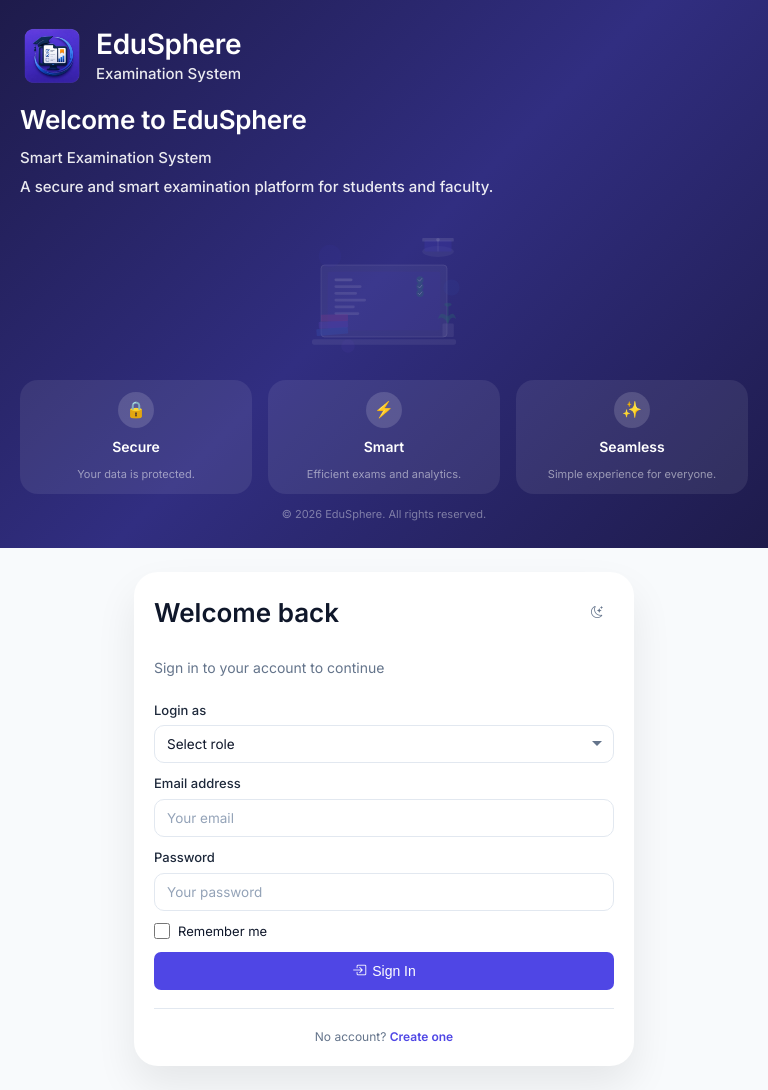
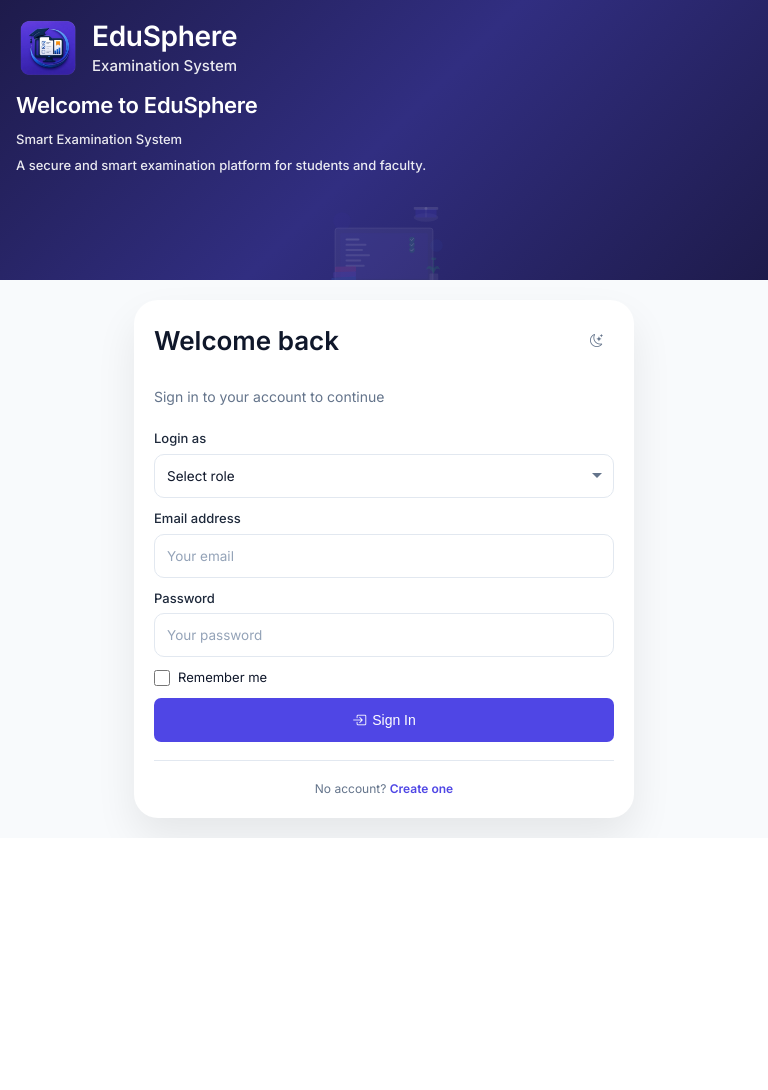
Before and after one commit to Nethinkarakkat/EduSphere, a Flask app: page / in a window 768 px wide. After the commit the page ends 838 px from the top, so only its background shows below. Run offline with Flask 3, Linux system fonts and the light colour scheme.

Commit message:
Improved tablet and mobile design

```diff
--- a/static/css/style.css
+++ b/static/css/style.css
@@ -963,44 +963,64 @@ hr.div { border: none; border-top: 1px solid var(--border-color); margin: 18px 0
   .auth-wrap { flex-direction: column; }
   .auth-panel {
     width: 100%;
-    padding: 24px 20px;
+    padding: 16px;
     min-height: auto;
+    max-height: 35vh;
+    overflow-y: auto;
   }
   .auth-panel::before, .auth-panel::after { display: none; }
-  .auth-logo-section { margin-bottom: 16px; }
-  .auth-logo-img { width: 56px; height: 56px; }
-  .auth-logo-text { font-size: 26px; }
-  .auth-logo-subtext { font-size: 14px; }
-  .auth-welcome-section { margin-bottom: 16px; }
-  .auth-welcome-section h1 { font-size: 26px; }
-  .auth-illustration-section { margin-bottom: 16px; }
-  .auth-illustration { max-width: 180px; }
-  .auth-features { flex-wrap: wrap; }
-  .auth-feat-card { min-width: 120px; padding: 12px; }
-  .auth-feat-card .auth-feat-ico { width: 36px; height: 36px; font-size: 16px; }
-  .auth-footer { padding-top: 12px; }
-  .auth-form-side { padding: 24px 20px; }
+  .auth-logo-section { margin-bottom: 12px; }
+  .auth-logo-img { width: 48px; height: 48px; }
+  .auth-logo-text { font-size: 22px; }
+  .auth-logo-subtext { font-size: 13px; }
+  .auth-welcome-section { margin-bottom: 12px; }
+  .auth-welcome-section h1 { font-size: 22px; }
+  .auth-welcome-section p { font-size: 13px; }
+  .auth-illustration-section { margin-bottom: 12px; }
+  .auth-illustration { max-width: 140px; }
+  .auth-features { gap: 12px; }
+  .auth-feat-card { min-width: 100px; padding: 10px; min-height: 80px; }
+  .auth-feat-card .auth-feat-ico { width: 32px; height: 32px; font-size: 14px; }
+  .auth-feat-title { font-size: 12px; }
+  .auth-feat-desc { font-size: 10px; }
+  .auth-footer { padding-top: 8px; font-size: 10px; }
+  .auth-form-side { padding: 20px 16px; }
   .auth-card { padding: 20px; }
   .auth-card .form-group { margin-bottom: 10px; }
   .stats-grid { grid-template-columns: repeat(2,1fr); }
 }
 @media(max-width:640px){
   .sidebar { transform: translateX(-100%); }
-  .auth-logo-section { margin-bottom: 12px; }
-  .auth-logo-img { width: 52px; height: 52px; }
-  .auth-logo-text { font-size: 24px; }
-  .auth-logo-subtext { font-size: 13px; }
-  .auth-welcome-section { margin-bottom: 12px; }
-  .auth-welcome-section h1 { font-size: 24px; }
+  .auth-panel {
+    max-height: 30vh;
+    padding: 12px;
+  }
+  .auth-logo-section { margin-bottom: 8px; }
+  .auth-logo-img { width: 40px; height: 40px; }
+  .auth-logo-text { font-size: 18px; }
+  .auth-logo-subtext { font-size: 11px; }
+  .auth-welcome-section { margin-bottom: 8px; }
+  .auth-welcome-section h1 { font-size: 18px; margin-bottom: 4px; }
+  .auth-welcome-section p { font-size: 12px; margin-bottom: 4px; }
+  .auth-welcome-subtitle { font-size: 11px; }
+  .auth-illustration-section { margin-bottom: 8px; }
+  .auth-illustration { max-width: 100px; }
+  .auth-features { gap: 8px; }
+  .auth-feat-card { min-width: 80px; padding: 8px; min-height: 70px; }
+  .auth-feat-card .auth-feat-ico { width: 28px; height: 28px; font-size: 12px; }
+  .auth-feat-title { font-size: 11px; }
+  .auth-feat-desc { font-size: 9px; }
+  .auth-footer { padding-top: 6px; font-size: 9px; }
+  .auth-form-side { padding: 16px 12px; }
+  .auth-card { padding: 16px; }
+  .auth-card h2 { font-size: 20px; }
+  .auth-card .sub { font-size: 13px; margin-bottom: 16px; }
+  .auth-card .form-group { margin-bottom: 8px; }
   .main { margin-left: 0; }
   .stats-grid { grid-template-columns: 1fr; }
   .form-row { grid-template-columns: 1fr; }
-  .auth-card h2 { font-size: 22px; }
-  .auth-card .form-group { margin-bottom: 8px; }
-  .auth-features { flex-direction: column; }
+  .auth-features { flex-direction: row; }
   .auth-feat-card { min-width: auto; }
-  .auth-feat-card .auth-feat-ico { width: 36px; height: 36px; font-size: 16px; }
-  .auth-footer { padding-top: 10px; }
 }
 
 /* ── Print ───────────────────────────────── */
@@ -1551,20 +1571,73 @@ hr.div { border: none; border-top: 1px solid var(--border-color); margin: 18px 0
 
   /* Dashboard cards: 2 per row */
   .stats-grid { grid-template-columns: repeat(2, 1fr); }
+  .stats-card { padding: 20px; }
+  .stats-card .stats-icon { width: 48px; height: 48px; font-size: 24px; }
+  .stats-card .stats-value { font-size: 28px; }
+  .stats-card .stats-label { font-size: 13px; }
 
   /* Page headers: Allow wrapping */
   .topbar-left { flex-wrap: wrap; gap: 8px; }
+  .topbar-left h1 { font-size: 20px; }
+  .topbar-right { flex-wrap: wrap; gap: 8px; }
+  .topbar { padding: 12px 16px; }
 
   /* Tables: Horizontal scroll allowed */
   .table-responsive { overflow-x: auto; -webkit-overflow-scrolling: touch; }
+  table { font-size: 13px; }
+  th, td { padding: 10px 8px; }
+  .table-actions { min-width: 80px; }
 
   /* Forms: Reduce spacing */
   .form-group { margin-bottom: 16px; }
+  .form-row { grid-template-columns: 1fr; gap: 12px; }
+  .form-row-3 { grid-template-columns: 1fr; gap: 12px; }
+  .form-control { min-height: 44px; font-size: 14px; }
+  .btn { min-height: 44px; font-size: 14px; }
+  .btn-sm { min-height: 36px; font-size: 13px; }
 
   /* Typography: Slightly reduce headings */
   h1 { font-size: 24px; }
   h2 { font-size: 20px; }
   h3 { font-size: 18px; }
+
+  /* Profile pages: Natural stacking */
+  .profile-layout { grid-template-columns: 1fr; gap: 16px; }
+  .profile-avatar-section { text-align: center; }
+  .profile-avatar-section .profile-avatar { width: 100px; height: 100px; margin: 0 auto 16px; }
+  .profile-info-section { padding: 16px; }
+  .card { padding: 16px; }
+
+  /* Create Exam: Single-column */
+  .exam-layout { grid-template-columns: 1fr; gap: 16px; }
+  .exam-summary { margin-top: 16px; }
+
+  /* Charts: Responsive width */
+  .chart-container { width: 100%; overflow-x: auto; }
+  .chart-container canvas { min-width: 300px; max-width: 100%; }
+
+  /* Search & Filters: Stack naturally */
+  .filter-section { flex-direction: column; gap: 12px; }
+  .search-bar { width: 100%; }
+  .filter-group { width: 100%; }
+  .filter-actions { flex-direction: column; width: 100%; }
+  .filter-actions .btn { width: 100%; }
+
+  /* Remove excessive whitespace */
+  .container { padding: 0 16px; }
+  .main-content { padding: 16px; }
+  .card { margin-bottom: 16px; }
+  .section { margin-bottom: 20px; }
+  .section-header { margin-bottom: 12px; }
+
+  /* Typography scaling already handled above with h1, h2, h3 */
+
+  /* Mobile: 1 card per row */
+  .stats-grid { grid-template-columns: 1fr; }
+  .stats-card { padding: 16px; }
+  .stats-card .stats-icon { width: 44px; height: 44px; font-size: 20px; }
+  .stats-card .stats-value { font-size: 24px; }
+  .stats-card .stats-label { font-size: 12px; }
 
   /* Auth logo scaling */
   .auth-logo-img { width: 64px; height: 64px; }
```
